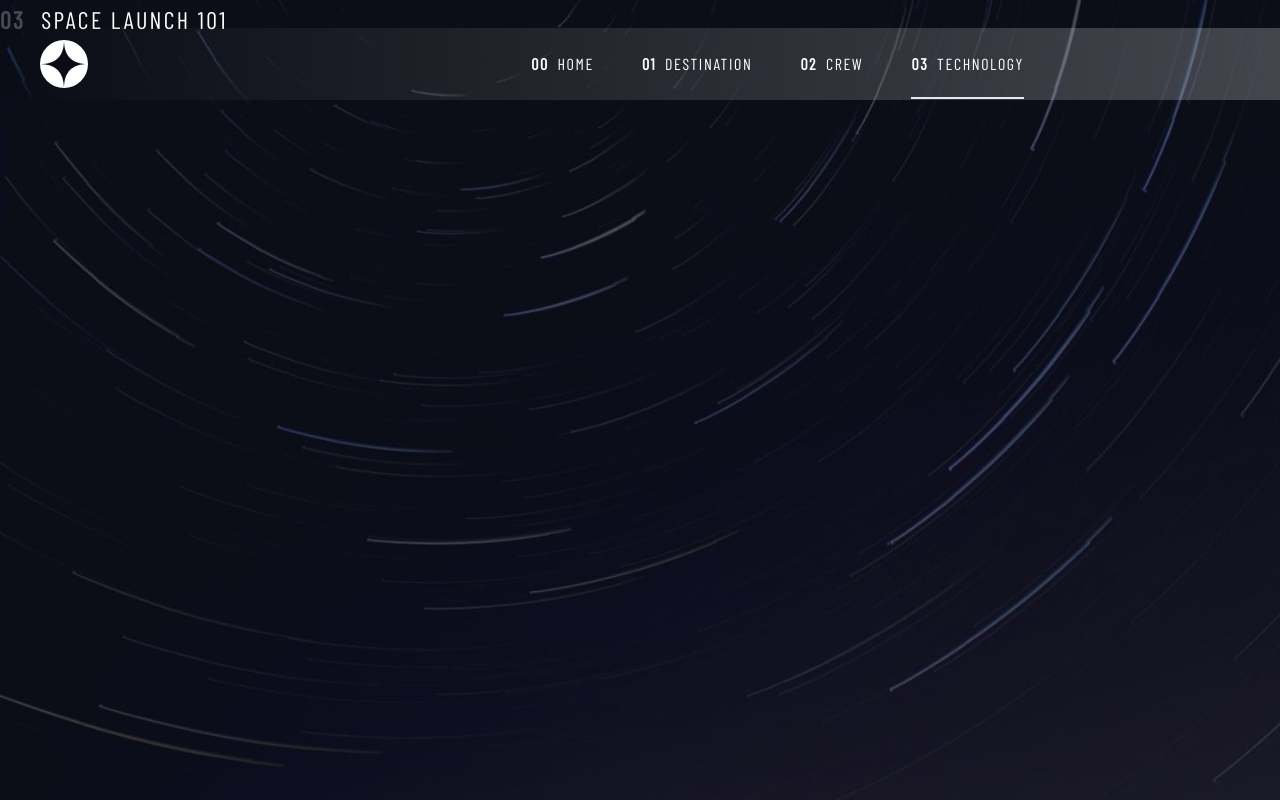
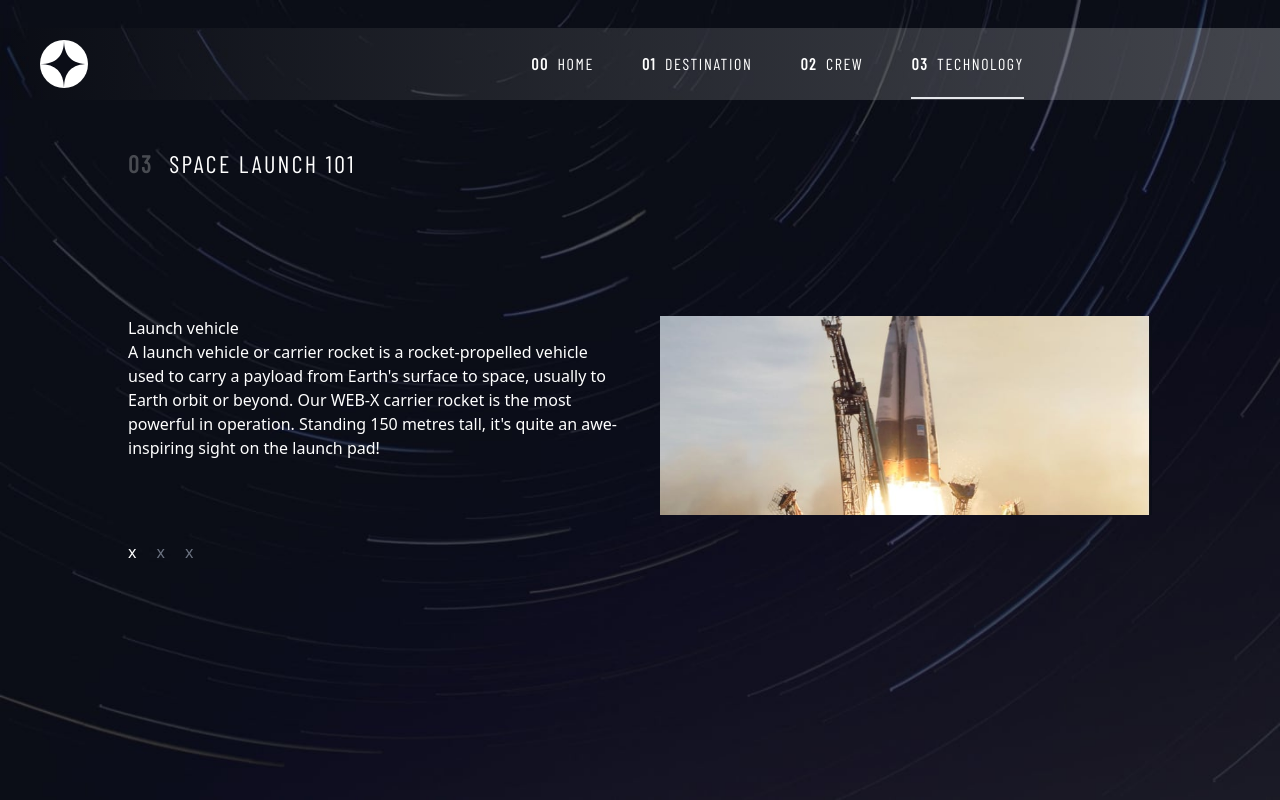
Before and after one commit to juniorthx3/space-tourism-multi-page-website, a React (Create React App) app: page /technology in a window 1280 px wide. Built offline with nearby package versions, Linux system fonts and the light colour scheme; a web font is replaced by a local one.

Commit message:
Start Technology Components

```diff
--- a/src/pages/Crew.jsx
+++ b/src/pages/Crew.jsx
@@ -33,7 +33,6 @@ const Crew = () => {
                     ))}
                 </ul>
           </div>
-
         </div>
          {/* ***************************MOBILE + PC ****************************/}
         <div className='desk-content'>
--- a/src/pages/Technology.jsx
+++ b/src/pages/Technology.jsx
@@ -1,13 +1,34 @@
+import { useState } from 'react'
+import { technology } from '../data'
 
 const Technology = () => {
+  const [records] = useState(technology)
+  const [indexx, setIndexx] = useState(0)
+  const {name, images, description}=records[indexx]
+
   return (
     <section className="technologyBackground technology">
-      <div className='containerBox'>
-          <div className='text-center md:text-left'>
-            <h2 className="h2">
-              <span className="span">03</span>Space Launch 101
-            </h2>
+      <div className='mt-28 md:mt-36'>
+        <h2 className="h2 mb-3 md:mb-0 md:mx-32"><span className="span">03</span>Space Launch 101</h2>
+        <div className='containerBox md:mt-28 md:px-32'>
+          <div className='desk-content'>
+              <h2 className="heading-4">{name}</h2>
+              <p className='text'>{description}</p>
+              {/* ***************************PC DESIGN*****************************/}
+              <div className='hidden md:block md:mt-20'>
+                      <ul className="flex items-center justify-center md:justify-start mb-10">
+                          {records.map((menu, index) => (
+                            <li key={index} className="mr-7 md:mr-5 text-gray-500">
+                              <button onClick={() => setIndexx(index)} className={`${index === indexx && "border-white text-white"}`}>
+                               x
+                              </button>
+                            </li>
+                          ))}
+                      </ul>
+                </div>
           </div>
+          <img src={images.landscape} alt={name} title={name} className="img" />
+        </div>
       </div>
     </section>
   )
```
